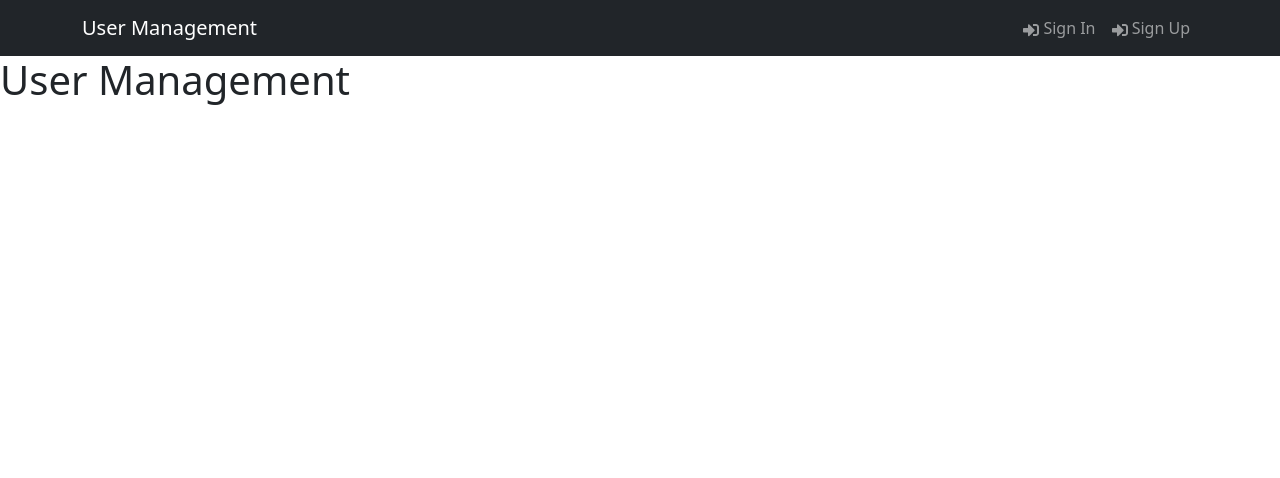
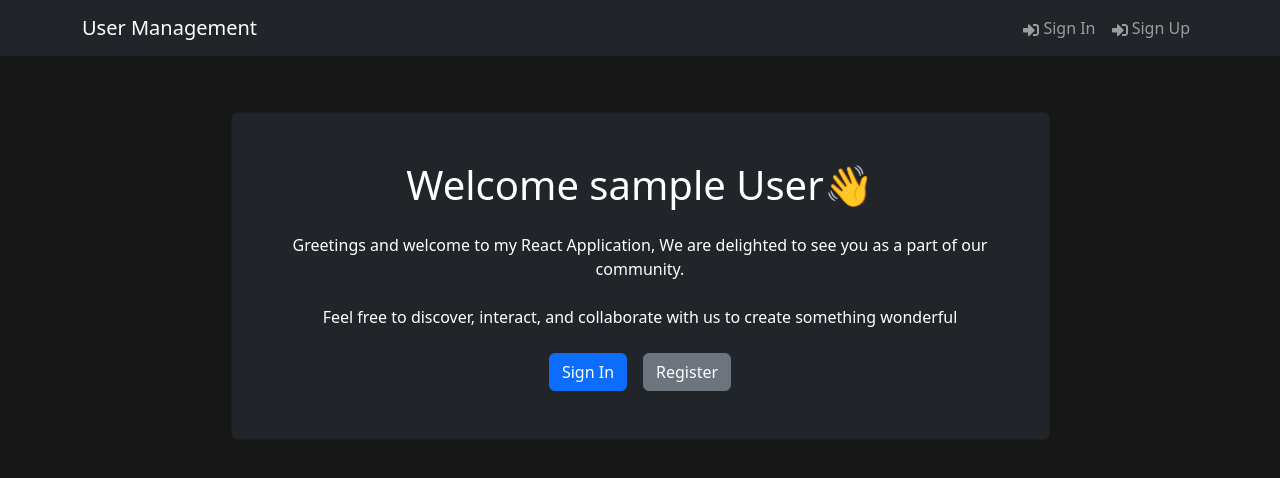
Before and after one commit to mohdmishal18/UserManagementSystem_mern, a React (Vite) app in the folder frontend/: page / in a window 1280 px wide. Shown: the top 478 px of the page. Built offline with nearby package versions, Linux system fonts and the light colour scheme.

Commit message:
some updates

```diff
--- a/frontend/package.json
+++ b/frontend/package.json
@@ -14,7 +14,9 @@
     "react": "^18.2.0",
     "react-bootstrap": "^2.10.2",
     "react-dom": "^18.2.0",
-    "react-icons": "^5.2.1"
+    "react-icons": "^5.2.1",
+    "react-router-bootstrap": "^0.26.2",
+    "react-router-dom": "^6.23.1"
   },
   "devDependencies": {
     "@types/react": "^18.2.66",
--- a/frontend/src/App.jsx
+++ b/frontend/src/App.jsx
@@ -1,4 +1,6 @@
 import React from 'react'
+import { Outlet } from 'react-router-dom'
+import { Container } from 'react-bootstrap'
 
 import Header from './components/user/header'
 
@@ -7,7 +9,9 @@
   return (
     <>
       <Header/>
-      <h1>User Management</h1>
+      <Container className='my-2'>
+        <Outlet/>
+      </Container>
     </>
   )
 }
--- /dev/null
+++ b/frontend/src/components/user/Hero.jsx
@@ -0,0 +1,29 @@
+import { Container, Card, Button } from 'react-bootstrap';
+
+const Hero = () => {
+  return (
+    <div className=' py-5'>
+      <Container className='d-flex justify-content-center'>
+        <Card className='p-5 d-flex flex-column align-items-center hero-card bg-dark w-75'>
+          <h1 className='text-center mb-4 text-white'>Welcome sample User👋</h1>
+          <p className='text-center mb-4 text-white '>
+          Greetings and welcome to my React Application, We are delighted to see you as a part of our community.
+          </p>
+          <p className='text-center mb-4 text-white '>
+            Feel free to discover, interact, and collaborate with us to create something wonderful
+          </p>
+          <div className='d-flex'>
+            <Button variant='primary' href='/login' className='me-3'>
+              Sign In
+            </Button>
+            <Button variant='secondary' href='/register'>
+              Register
+            </Button>
+          </div>
+        </Card>
+      </Container>
+    </div>
+  );
+};
+
+export default Hero;
--- a/frontend/src/index.css
+++ b/frontend/src/index.css
@@ -0,0 +1,4 @@
+body
+{
+    background-color: #171717;
+}
--- a/frontend/src/main.jsx
+++ b/frontend/src/main.jsx
@@ -1,11 +1,27 @@
 import React from 'react'
 import ReactDOM from 'react-dom/client'
+import {
+  createBrowserRouter ,
+  createRoutesFromElements,
+  Route,
+  RouterProvider
+} from 'react-router-dom'
 import App from './App.jsx'
 import 'bootstrap/dist/css/bootstrap.min.css'
 import './index.css'
 
+import HomeScreen from './screens/user/HomeScreen.jsx'
+
+const router = createBrowserRouter(
+  createRoutesFromElements(
+    <Route path='/' element={<App/>}>
+      <Route index={true} path='/' element={<HomeScreen/>}/>
+    </Route>
+  )
+)
+
 ReactDOM.createRoot(document.getElementById('root')).render(
   <React.StrictMode>
-    <App />
+    <RouterProvider router={ router } />
   </React.StrictMode>,
 )
--- /dev/null
+++ b/frontend/src/screens/user/HomeScreen.jsx
@@ -0,0 +1,9 @@
+import React from 'react'
+
+import Hero from '../../components/user/Hero'
+
+const HomeScreen = () => {
+    return <Hero/>
+}
+
+export default HomeScreen
```
Also changed, not shown: 1 other file (tests, documents, lock files or other folders).
